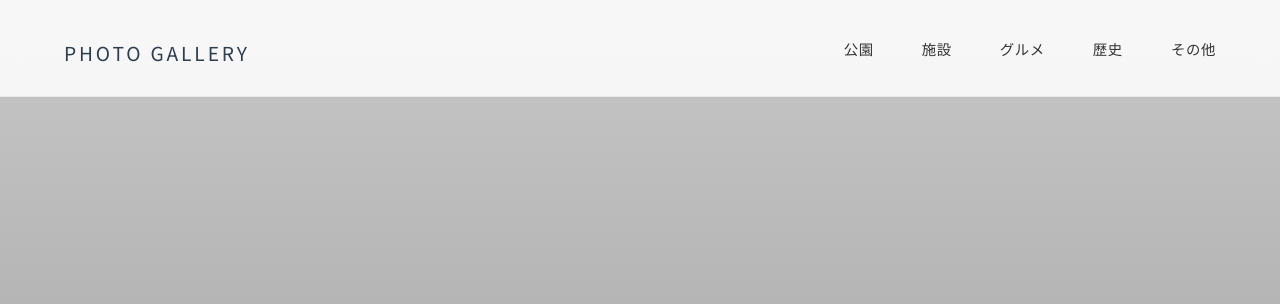
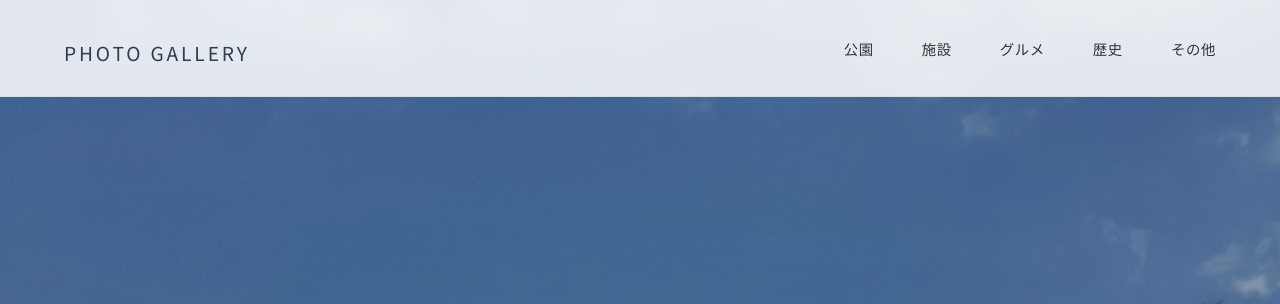
Before and after one commit to Inoue010o/gyarari, a plain HTML site: page index.html in a window 1280 px wide. Shown: the top 304 px of the page. Drawn offline with nearby package versions, Linux system fonts and the light colour scheme; files whose address does not match are found by name.

Commit message:
Add files via upload

```diff
--- a/style.css
+++ b/style.css
@@ -95,7 +95,7 @@ nav a:hover::after {
 /* Main Visual */
 .main-visual {
   height: 100vh;
-  background-image: url("./images/main_visual.jpg");
+  background-image: url("./main_visual.jpg");
   background-position: center;
   background-size: cover;
   background-repeat: no-repeat;
```
